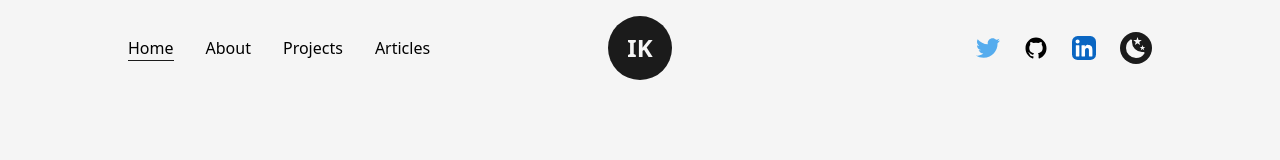
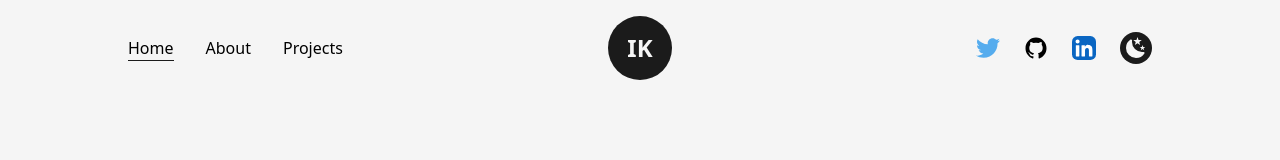
Before and after one commit to IdanKfir/NextJS-portfolio, a Next.js app: page / in a window 1280 px wide. Shown: the top 160 px of the page. Built offline with nearby package versions, Linux system fonts and the light colour scheme.

Commit message:
disabled articles link

```diff
--- a/src/components/NavBar.js
+++ b/src/components/NavBar.js
@@ -97,7 +97,7 @@
           <CustomLink href='/' title='Home' className='mr-4' />
           <CustomLink href='/about' title='About' className='mx-4' />
           <CustomLink href='/projects' title='Projects' className='mx-4' />
-          <CustomLink href='/articles' title='Articles' className='ml-4' />
+          {/* <CustomLink href='/articles' title='Articles' className='ml-4' /> */}
         </nav>
 
         <nav className='flex items-center justify-center flex-wrap'>
@@ -188,12 +188,12 @@
               className=''
               toggle={handleClick}
             />
-            <CustomMobileLink
+            {/* <CustomMobileLink
               href='/articles'
               title='Articles'
               className=''
               toggle={handleClick}
-            />
+            /> */}
           </nav>
 
           <nav className='flex items-center justify-center flex-wrap mt-2'>
```
